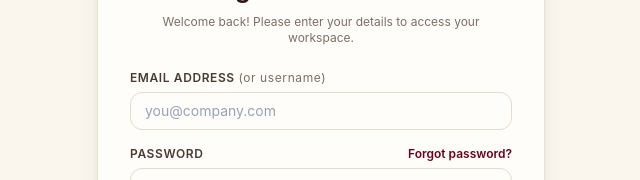
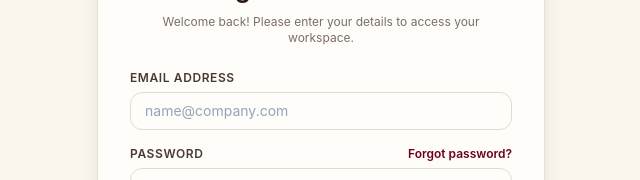
Before and after one commit to VinayKrishna-7/TaskFlow, a React (Vite) app in the folder client/: page /login in a window 1280 px wide. Shown: the part 272-452 px from the top of the page, without its empty margins (319-959 px from the left). Built offline with nearby package versions, Linux system fonts and the light colour scheme; no server answers.

Commit message:
feat(auth): require login with email address only and remove demo credentials

```diff
--- a/client/src/pages/LoginPage.tsx
+++ b/client/src/pages/LoginPage.tsx
@@ -26,7 +26,7 @@ export const LoginPage: React.FC = () => {
   const savedRememberMe = localStorage.getItem('taskflow_remember_me') !== 'false';
   const savedLogin = passedEmail || localStorage.getItem('taskflow_remember_login') || '';
 
-  const [emailOrUsername, setEmailOrUsername] = useState(savedLogin);
+  const [email, setEmail] = useState(savedLogin);
   const [password, setPassword] = useState('');
   const [showPassword, setShowPassword] = useState(false);
   const [rememberMe, setRememberMe] = useState(savedRememberMe);
@@ -36,7 +36,7 @@ export const LoginPage: React.FC = () => {
 
   useEffect(() => {
     if (passedEmail) {
-      setEmailOrUsername(passedEmail);
+      setEmail(passedEmail);
     }
   }, [passedEmail]);
 
@@ -50,9 +50,15 @@ export const LoginPage: React.FC = () => {
     e.preventDefault();
     setError('');
 
-    const trimmedIdentifier = emailOrUsername.trim();
-    if (!trimmedIdentifier) {
-      setError('Please enter your email address or username.');
+    const trimmedEmail = email.trim().toLowerCase();
+    const emailRegex = /^[^\s@]+@[^\s@]+\.[^\s@]+$/;
+
+    if (!trimmedEmail) {
+      setError('Please enter your email address.');
+      return;
+    }
+    if (!emailRegex.test(trimmedEmail)) {
+      setError('Please enter a valid email address (e.g. name@example.com).');
       return;
     }
     if (!password) {
@@ -64,7 +70,8 @@ export const LoginPage: React.FC = () => {
 
     try {
       const res = await api.post('/auth/login', {
-        emailOrUsername: trimmedIdentifier,
+        email: trimmedEmail,
+        emailOrUsername: trimmedEmail,
         password,
       });
 
@@ -74,7 +81,7 @@ export const LoginPage: React.FC = () => {
       // Save or remove remembered login details
       localStorage.setItem('taskflow_remember_me', rememberMe ? 'true' : 'false');
       if (rememberMe) {
-        localStorage.setItem('taskflow_remember_login', trimmedIdentifier);
+        localStorage.setItem('taskflow_remember_login', trimmedEmail);
       } else {
         localStorage.removeItem('taskflow_remember_login');
       }
@@ -154,17 +161,18 @@ export const LoginPage: React.FC = () => {
         <form onSubmit={handleLogin} className="space-y-4">
           <div>
             <label className="block text-xs font-semibold uppercase tracking-wider text-[#4A3B32] dark:text-slate-300 mb-1.5">
-              Email Address <span className="normal-case font-normal text-[#7C6E65]">(or username)</span>
+              Email Address
             </label>
             <input
-              type="text"
+              type="email"
               required
-              value={emailOrUsername}
+              autoComplete="email"
+              value={email}
               onChange={(e) => {
-                setEmailOrUsername(e.target.value);
+                setEmail(e.target.value);
                 if (error) setError('');
               }}
-              placeholder="you@company.com"
+              placeholder="name@company.com"
               className={`w-full px-3.5 py-2 bg-[#FFFDF9] dark:bg-[#111827] border rounded-xl text-sm text-[#2C1810] dark:text-slate-100 placeholder-slate-400 focus:outline-none focus:ring-2 transition-all shadow-xs ${
                 error.toLowerCase().includes('email') || error.toLowerCase().includes('account')
                   ? 'border-rose-300 dark:border-blue-800 focus:ring-rose-500/40 focus:border-rose-500'
```
Also changed, not shown: 1 other file (tests, documents, lock files or other folders).
